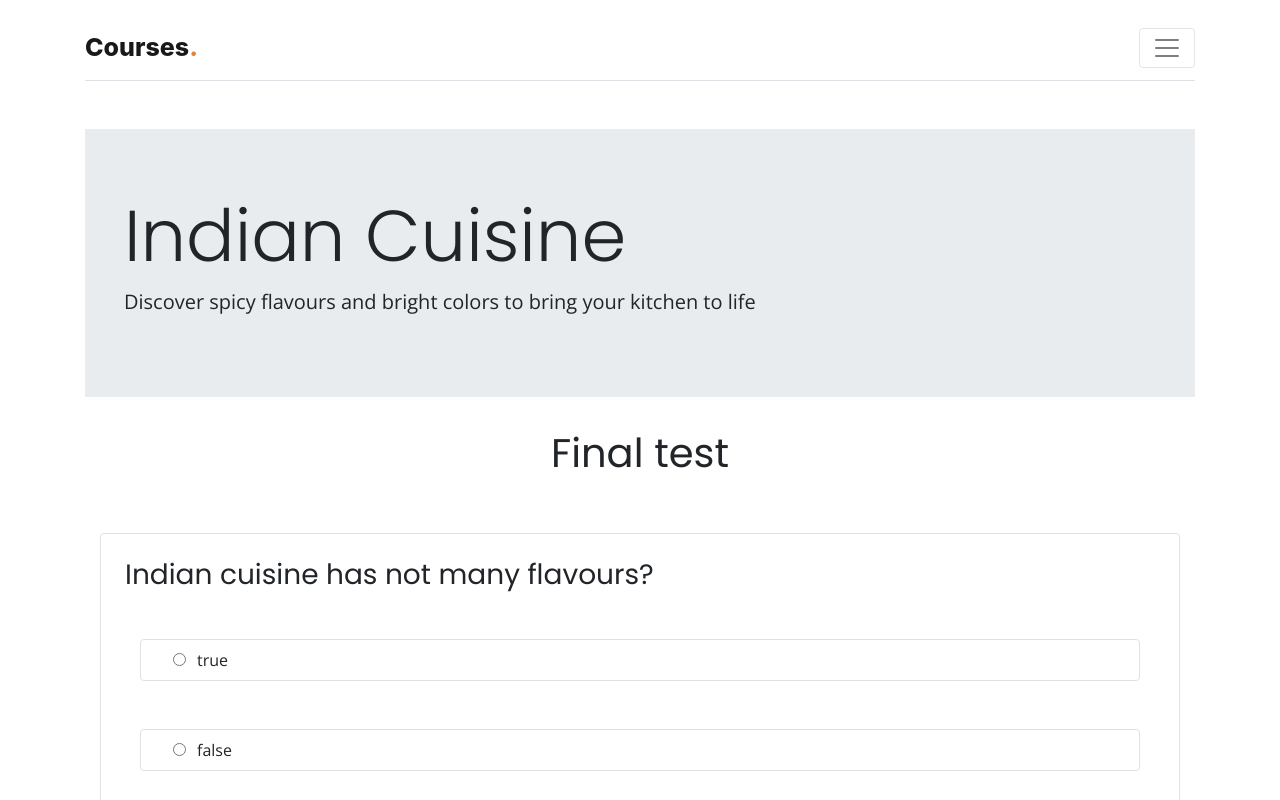
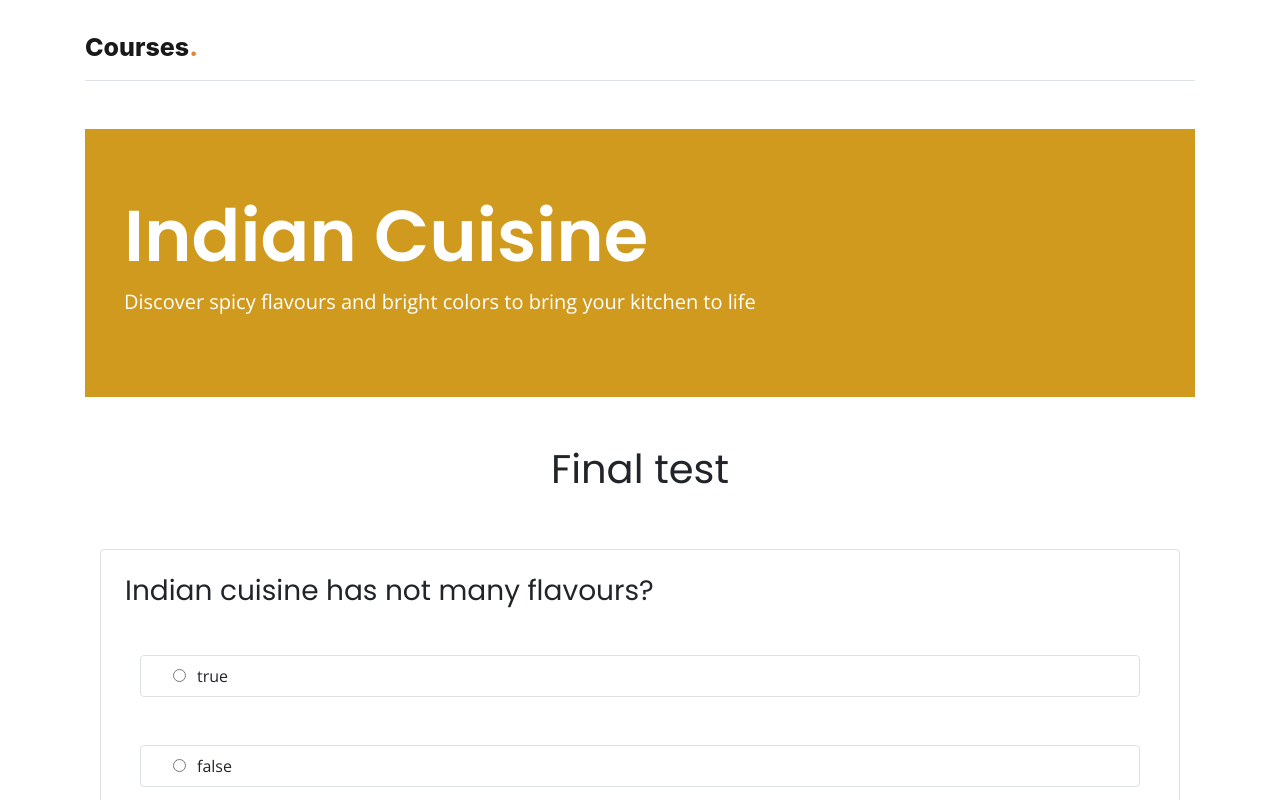
Before and after one commit to giaro710/lifekeys-challenge, a React (Create React App) app: page /courses/1/quiz in a window 1280 px wide. Shown: the top 800 px of the page. Built offline with nearby package versions, Linux system fonts and the light colour scheme.

Commit message:
style: added some colors. feat: added a component to scroll on top when a link is followed

```diff
--- a/src/App.js
+++ b/src/App.js
@@ -3,6 +3,8 @@ import { BrowserRouter, Switch, Route, Redirect } from "react-router-dom";
 import { Container } from "reactstrap";
 
 import { data } from "./data";
+
+import ScrollToTop from "./hoc/ScrollToTop/ScrollToTop";
 
 import Topbar from "./hoc/Topbar/Topbar";
 import CoursesPage from "./components/pages/CoursesPage/CoursesPage";
@@ -21,6 +23,7 @@ const App = () => {
       <Container className="mt-5">
         <BrowserRouter>
           <Switch>
+            <ScrollToTop>
               <Route
                 path="/courses"
                 exact
@@ -41,6 +44,8 @@ const App = () => {
                 exact
                 component={() => <CongratulationsPage courses={data.courses} />}
               />
+            </ScrollToTop>
+
             <Route render={() => <Redirect to={{ pathname: "/courses" }} />} />
           </Switch>
         </BrowserRouter>
--- a/src/components/Quiz/QuizCard/QuizCard.js
+++ b/src/components/Quiz/QuizCard/QuizCard.js
@@ -1,5 +1,5 @@
-import React, { useState } from "react";
-import { Container, Button, Label, Input } from "reactstrap";
+import React from "react";
+import { Container, Button } from "reactstrap";
 
 import SingleAnswer from "../Answers/SingleAnswer/SingleAnswer";
 
--- a/src/components/pages/CongratulationsPage/CongratulationsPage.js
+++ b/src/components/pages/CongratulationsPage/CongratulationsPage.js
@@ -10,7 +10,11 @@ const CongratulationsPage = ({ courses }) => {
 
   return (
     <Container>
-      <Jumbo title={course.title} subtitle={course.subtitle} />
+      <Jumbo
+        id={course.color}
+        title={course.title}
+        subtitle={course.subtitle}
+      />
 
       <h1 className="text-center mt-3">Congratulations</h1>
       <h4 className="text-center mt-5" style={{ lineHeight: "40px" }}>
--- a/src/components/pages/QuizPage/QuizPage.js
+++ b/src/components/pages/QuizPage/QuizPage.js
@@ -111,7 +111,11 @@ const QuizPage = ({ courses }) => {
 
   return (
     <>
-      <Jumbo title={course.title} subtitle={course.subtitle} />
+      <Jumbo
+        color={course.color}
+        title={course.title}
+        subtitle={course.subtitle}
+      />
       <div>
         <h1 className="text-center">Final test</h1>
         <Container>
--- a/src/components/pages/SingleCoursePage/SingleCoursePage.js
+++ b/src/components/pages/SingleCoursePage/SingleCoursePage.js
@@ -10,6 +10,7 @@ const SingleCoursePage = ({ courses }) => {
 
   const { id: paramsId } = useParams();
   const course = findCourse(courses, paramsId);
+  console.log(course.color);
 
   const pageContents = course.content;
 
@@ -43,7 +44,12 @@ const SingleCoursePage = ({ courses }) => {
 
   return (
     <div className="mb-5">
-      <Jumbo title={course.title} subtitle={course.subtitle} />
+      <Jumbo
+        color={course.color}
+        title={course.title}
+        subtitle={course.subtitle}
+      />
+
       <Container>
         <Row>
           <Col>
--- a/src/data.js
+++ b/src/data.js
@@ -3,9 +3,9 @@ export const data = {
     {
       id: 1,
       title: "Indian Cuisine",
+      color: "#cf9a1d",
       subtitle:
         "Discover spicy flavours and bright colors to bring your kitchen to life",
-      img: "/assets/images/cooking-min2.jpg",
       content: [
         {
           title: "The importance of olive oil",
@@ -77,9 +77,9 @@ export const data = {
     {
       id: 2,
       title: "Photography",
+      color: "#638dd2",
       subtitle:
         "Master the art of light, be ready to steal a piece af the world with your camera",
-      img: "/assets/images/photography-min.jpg",
       content: [
         {
           title: "The importance of olive oil",
@@ -150,9 +150,9 @@ export const data = {
     {
       id: 3,
       title: "Music Theory",
+      color: "#6f647a",
       subtitle:
         "Music is painting with sounds. Learn the basics of the fourth art",
-      img: "/assets/images/music-min.jpg",
       content: [
         {
           title: "The importance of olive oil",
@@ -223,9 +223,9 @@ export const data = {
     {
       id: 4,
       title: "Radio speaking",
+      color: "#a43c35",
       subtitle:
         "Are you wondering how to talk, interview and chose the right music? Here's your answers",
-      img: "/assets/images/radio-speaking-min.jpg",
       content: [
         {
           title: "The importance of olive mozzarella",
@@ -296,9 +296,9 @@ export const data = {
     {
       id: 5,
       title: "Social Marketing",
+      color: "#3749a9",
       subtitle:
         "Your brand needs visibiliy. Here all the secret to gain social success",
-      img: "/assets/images/social-marketing-min.jpg",
       content: [
         {
           title: "The importance of olive oil",
@@ -369,9 +369,10 @@ export const data = {
     {
       id: 6,
       title: "Mindfullness",
+      color: "#b9d394",
       subtitle:
         "Breathe. Learn more about yourself and discover your soul through meditation",
-      img: "/assets/images/yoga-min.jpg",
+
       content: [
         {
           title: "The importance of olive oil",
--- a/src/hoc/Jumbo/Jumbo.js
+++ b/src/hoc/Jumbo/Jumbo.js
@@ -1,12 +1,14 @@
 import React from "react";
 import { Container, Jumbotron } from "reactstrap";
 
-const Jumbo = ({ title, subtitle }) => {
+const Jumbo = ({ color, title, subtitle }) => {
   return (
-    <div>
-      <Jumbotron fluid>
+    <div className="my-5">
+      <Jumbotron fluid style={{ background: color, color: "#fff" }}>
         <Container fluid>
-          <h1 className="display-3 ml-4">{title}</h1>
+          <h1 style={{ fontWeight: "600" }} className="display-3 ml-4">
+            {title}
+          </h1>
           <p className="lead ml-4">{subtitle}</p>
         </Container>
       </Jumbotron>
--- /dev/null
+++ b/src/hoc/ScrollToTop/ScrollToTop.js
@@ -0,0 +1,18 @@
+import { Component } from "react";
+import { withRouter } from "react-router-dom";
+
+class ScrollToTop extends Component {
+  componentDidUpdate(prevProps) {
+    const { location } = this.props;
+    if (location.pathname !== prevProps.location.pathname) {
+      window.scrollTo(0, 0);
+    }
+  }
+
+  render() {
+    const { children } = this.props;
+    return children;
+  }
+}
+
+export default withRouter(ScrollToTop);
--- a/src/hoc/Topbar/Topbar.js
+++ b/src/hoc/Topbar/Topbar.js
@@ -1,18 +1,7 @@
-import React, { useState } from "react";
-import {
-  Collapse,
-  Navbar,
-  NavbarToggler,
-  NavbarBrand,
-  Nav,
-  NavItem,
-  NavLink,
-} from "reactstrap";
+import React from "react";
+import { Navbar, NavbarBrand } from "reactstrap";
 
 const Topbar = () => {
-  const [collapsed, setCollapsed] = useState(true);
-  const toggleNavbar = () => setCollapsed(!collapsed);
-
   return (
     <div className="mt-3 border-bottom">
       <Navbar className="pl-0 pr-0" color="faded" light>
@@ -24,14 +13,6 @@ const Topbar = () => {
         >
           Courses<span style={{ color: "#e28336" }}>.</span>
         </NavbarBrand>
-        <NavbarToggler onClick={toggleNavbar} />
-        <Collapse isOpen={!collapsed} navbar>
-          <Nav navbar>
-            <NavItem>
-              <NavLink href="/courses">Courses</NavLink>
-            </NavItem>
-          </Nav>
-        </Collapse>
       </Navbar>
     </div>
   );
--- a/src/index.js
+++ b/src/index.js
@@ -3,5 +3,6 @@ import ReactDOM from "react-dom";
 import "./index.css";
 import App from "./App";
 import "bootstrap/dist/css/bootstrap.min.css";
+import ScrollToTop from "./hoc/ScrollToTop/ScrollToTop";
 
 ReactDOM.render(<App />, document.getElementById("root"));
```
Lines whose indentation alone changed are shown as unchanged.
